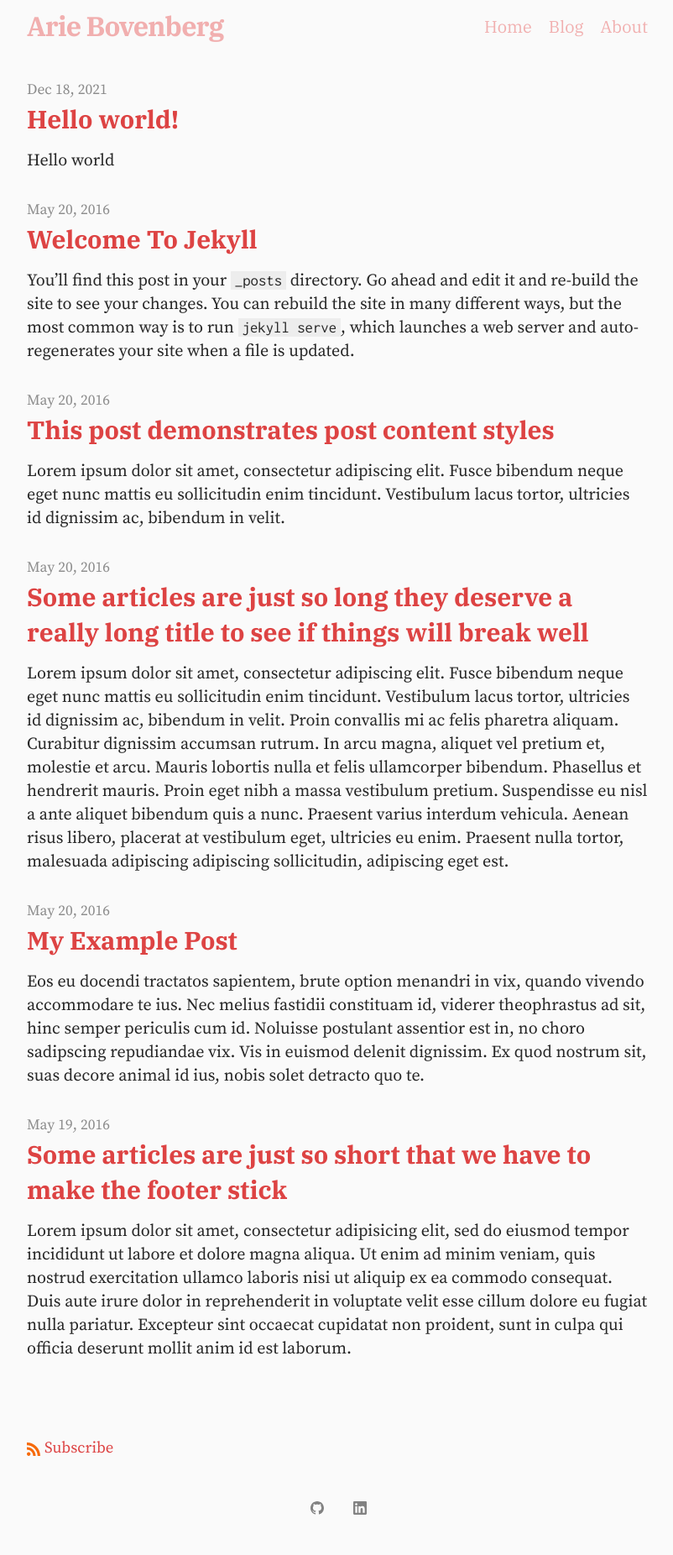
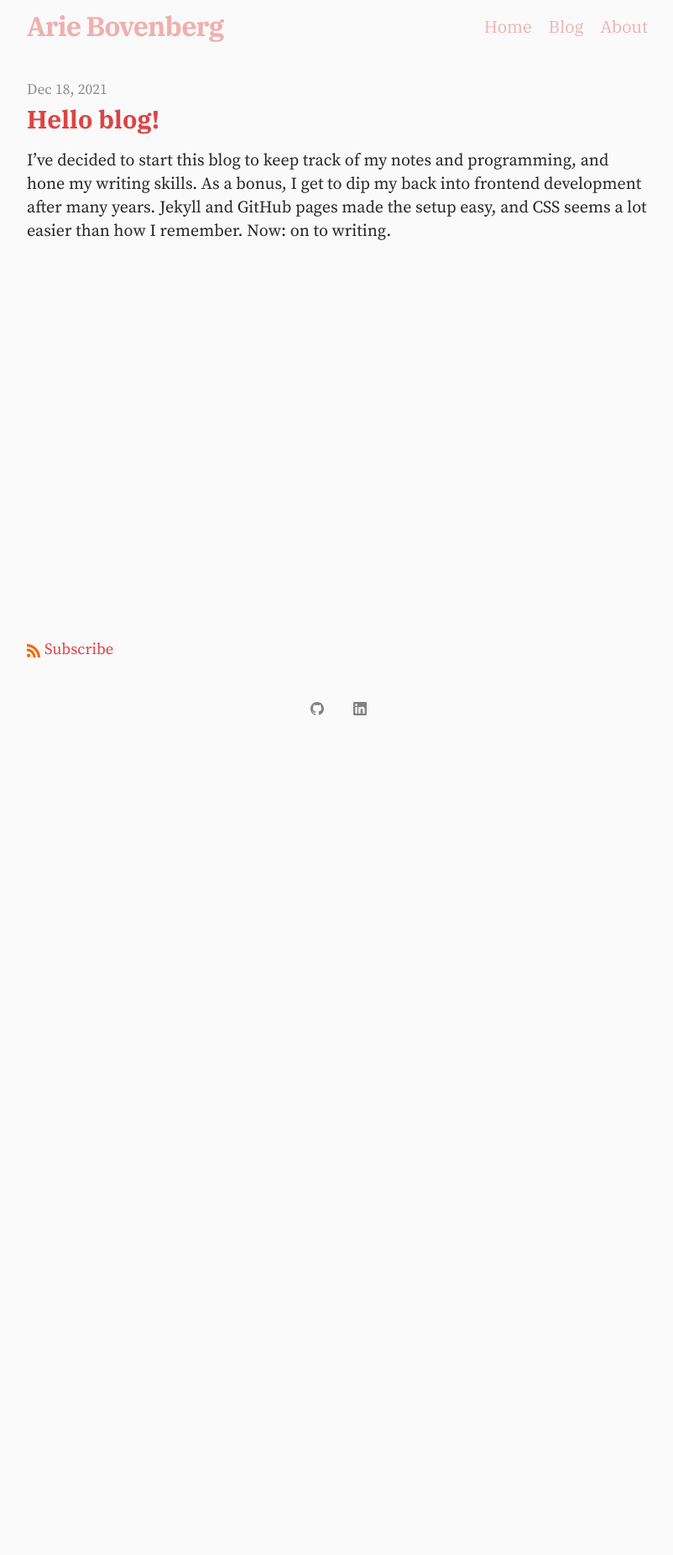
Before and after one commit to ariebovenberg/ariebovenberg.github.io, a Jekyll site: the page built from _pages/home.md, in a window 1280 px wide. Shown: the whole page at 84% size, without its empty margins (238-1040 px from the left). Built offline with Jekyll 4.4.1, drawn with Linux system fonts in a browser that asks for light colours; after the commit the page ends 900 px from its top, so only the background shows below that.

Commit message:
remove sample blog articles

````diff
--- a/_posts/2016-05-19-super-short-article.md
+++ /dev/null
@@ -1,7 +0,0 @@
----
-layout: post
-title: "Some articles are just so short that we have to make the footer stick"
-categories: misc
----
-
-Lorem ipsum dolor sit amet, consectetur adipisicing elit, sed do eiusmod tempor incididunt ut labore et dolore magna aliqua. Ut enim ad minim veniam, quis nostrud exercitation ullamco laboris nisi ut aliquip ex ea commodo consequat. Duis aute irure dolor in reprehenderit in voluptate velit esse cillum dolore eu fugiat nulla pariatur. Excepteur sint occaecat cupidatat non proident, sunt in culpa qui officia deserunt mollit anim id est laborum.
--- a/_posts/2016-05-20-my-example-post.md
+++ /dev/null
@@ -1,12 +0,0 @@
----
-layout: post
----
-
-Eos eu docendi tractatos sapientem, brute option menandri in vix, quando vivendo accommodare te ius. Nec melius fastidii constituam id, viderer theophrastus ad sit, hinc semper periculis cum id. Noluisse postulant assentior est in, no choro sadipscing repudiandae vix. Vis in euismod delenit dignissim. Ex quod nostrum sit, suas decore animal id ius, nobis solet detracto quo te.
-
-{% comment %}
-Might you have an include in your theme? Why not try it here!
-{% include my-themes-great-include.html %}
-{% endcomment %}
-
-No laudem altera adolescens has, volumus lucilius eum no. Eam ei nulla audiam efficiantur. Suas affert per no, ei tale nibh sea. Sea ne magna harum, in denique scriptorem sea, cetero alienum tibique ei eos. Labores persequeris referrentur eos ei.
--- a/_posts/2016-05-20-super-long-article.md
+++ /dev/null
@@ -1,11 +0,0 @@
----
-layout: post
-title: "Some articles are just so long they deserve a really long title to see if things will break well"
-categories: misc
----
-
-Lorem ipsum dolor sit amet, consectetur adipiscing elit. Fusce bibendum neque eget nunc mattis eu sollicitudin enim tincidunt. Vestibulum lacus tortor, ultricies id dignissim ac, bibendum in velit. Proin convallis mi ac felis pharetra aliquam. Curabitur dignissim accumsan rutrum. In arcu magna, aliquet vel pretium et, molestie et arcu. Mauris lobortis nulla et felis ullamcorper bibendum. Phasellus et hendrerit mauris. Proin eget nibh a massa vestibulum pretium. Suspendisse eu nisl a ante aliquet bibendum quis a nunc. Praesent varius interdum vehicula. Aenean risus libero, placerat at vestibulum eget, ultricies eu enim. Praesent nulla tortor, malesuada adipiscing adipiscing sollicitudin, adipiscing eget est.
-
-Lorem ipsum dolor sit amet, consectetur adipiscing elit. Fusce bibendum neque eget nunc mattis eu sollicitudin enim tincidunt. Vestibulum lacus tortor, ultricies id dignissim ac, bibendum in velit. Proin convallis mi ac felis pharetra aliquam. Curabitur dignissim accumsan rutrum. In arcu magna, aliquet vel pretium et, molestie et arcu. Mauris lobortis nulla et felis ullamcorper bibendum. Phasellus et hendrerit mauris. Proin eget nibh a massa vestibulum pretium. Suspendisse eu nisl a ante aliquet bibendum quis a nunc. Praesent varius interdum vehicula. Aenean risus libero, placerat at vestibulum eget, ultricies eu enim. Praesent nulla tortor, malesuada adipiscing adipiscing sollicitudin, adipiscing eget est.
-
-Lorem ipsum dolor sit amet, consectetur adipiscing elit. Fusce bibendum neque eget nunc mattis eu sollicitudin enim tincidunt. Vestibulum lacus tortor, ultricies id dignissim ac, bibendum in velit. Proin convallis mi ac felis pharetra aliquam. Curabitur dignissim accumsan rutrum. In arcu magna, aliquet vel pretium et, molestie et arcu. Mauris lobortis nulla et felis ullamcorper bibendum. Phasellus et hendrerit mauris. Proin eget nibh a massa vestibulum pretium. Suspendisse eu nisl a ante aliquet bibendum quis a nunc. Praesent varius interdum vehicula. Aenean risus libero, placerat at vestibulum eget, ultricies eu enim. Praesent nulla tortor, malesuada adipiscing adipiscing sollicitudin, adipiscing eget est.
--- a/_posts/2016-05-20-this-post-demonstrates-post-content-styles.md
+++ /dev/null
@@ -1,115 +0,0 @@
----
-layout: post
-title: "This post demonstrates post content styles"
-categories: junk
-author:
-- Bart Simpson
-- Nelson Mandela Muntz
-meta: "Springfield"
----
-
-Lorem ipsum dolor sit amet, consectetur adipiscing elit. Fusce bibendum neque eget nunc mattis eu sollicitudin enim tincidunt. Vestibulum lacus tortor, ultricies id dignissim ac, bibendum in velit.
-
-## Some great heading (h2)
-
-Proin convallis mi ac felis pharetra aliquam. Curabitur dignissim accumsan rutrum. In arcu magna, aliquet vel pretium et, molestie et arcu.
-
-Mauris lobortis nulla et felis ullamcorper bibendum. Phasellus et hendrerit mauris. Proin eget nibh a massa vestibulum pretium. Suspendisse eu nisl a ante aliquet bibendum quis a nunc. Praesent varius interdum vehicula. Aenean risus libero, placerat at vestibulum eget, ultricies eu enim. Praesent nulla tortor, malesuada adipiscing adipiscing sollicitudin, adipiscing eget est.
-
-## Another great heading (h2)
-
-Lorem ipsum dolor sit amet, consectetur adipiscing elit. Fusce bibendum neque eget nunc mattis eu sollicitudin enim tincidunt. Vestibulum lacus tortor, ultricies id dignissim ac, bibendum in velit.
-
-### Some great subheading (h3)
-
-Proin convallis mi ac felis pharetra aliquam. Curabitur dignissim accumsan rutrum. In arcu magna, aliquet vel pretium et, molestie et arcu. Mauris lobortis nulla et felis ullamcorper bibendum.
-
-Phasellus et hendrerit mauris. Proin eget nibh a massa vestibulum pretium. Suspendisse eu nisl a ante aliquet bibendum quis a nunc.
-
-### Some great subheading (h3)
-
-Praesent varius interdum vehicula. Aenean risus libero, placerat at vestibulum eget, ultricies eu enim. Praesent nulla tortor, malesuada adipiscing adipiscing sollicitudin, adipiscing eget est.
-
-> This quote will *change* your life. It will reveal the <i>secrets</i> of the universe, and all the wonders of humanity. Don't <em>misuse</em> it.
-
-Lorem ipsum dolor sit amet, consectetur adipiscing elit. Fusce bibendum neque eget nunc mattis eu sollicitudin enim tincidunt.
-
-### Some great subheading (h3)
-
-Vestibulum lacus tortor, ultricies id dignissim ac, bibendum in velit. Proin convallis mi ac felis pharetra aliquam. Curabitur dignissim accumsan rutrum.
-
-```html
-<html>
-  <head>
-  </head>
-  <body>
-    <p>Hello, World!</p>
-  </body>
-</html>
-```
-
-
-In arcu magna, aliquet vel pretium et, molestie et arcu. Mauris lobortis nulla et felis ullamcorper bibendum. Phasellus et hendrerit mauris.
-
-#### You might want a sub-subheading (h4)
-
-In arcu magna, aliquet vel pretium et, molestie et arcu. Mauris lobortis nulla et felis ullamcorper bibendum. Phasellus et hendrerit mauris.
-
-In arcu magna, aliquet vel pretium et, molestie et arcu. Mauris lobortis nulla et felis ullamcorper bibendum. Phasellus et hendrerit mauris.
-
-#### But it's probably overkill (h4)
-
-In arcu magna, aliquet vel pretium et, molestie et arcu. Mauris lobortis nulla et felis ullamcorper bibendum. Phasellus et hendrerit mauris.
-
-##### Could be a smaller sub-heading, `pacman` (h5)
-
-In arcu magna, aliquet vel pretium et, molestie et arcu. Mauris lobortis nulla et felis ullamcorper bibendum. Phasellus et hendrerit mauris.
-
-###### Small yet significant sub-heading  (h6)
-
-In arcu magna, aliquet vel pretium et, molestie et arcu. Mauris lobortis nulla et felis ullamcorper bibendum. Phasellus et hendrerit mauris.
-
-### Oh hai, an unordered list!!
-
-In arcu magna, aliquet vel pretium et, molestie et arcu. Mauris lobortis nulla et felis ullamcorper bibendum. Phasellus et hendrerit mauris.
-
-- First item, yo
-- Second item, dawg
-- Third item, what what?!
-- Fourth item, fo sheezy my neezy
-
-### Oh hai, an ordered list!!
-
-In arcu magna, aliquet vel pretium et, molestie et arcu. Mauris lobortis nulla et felis ullamcorper bibendum. Phasellus et hendrerit mauris.
-
-1. First item, yo
-2. Second item, dawg
-3. Third item, what what?!
-4. Fourth item, fo sheezy my neezy
-
-
-
-## Headings are cool! (h2)
-
-Proin eget nibh a massa vestibulum pretium. Suspendisse eu nisl a ante aliquet bibendum quis a nunc. Praesent varius interdum vehicula. Aenean risus libero, placerat at vestibulum eget, ultricies eu enim. Praesent nulla tortor, malesuada adipiscing adipiscing sollicitudin, adipiscing eget est.
-
-Praesent nulla tortor, malesuada adipiscing adipiscing sollicitudin, adipiscing eget est.
-
-Proin eget nibh a massa vestibulum pretium. Suspendisse eu nisl a ante aliquet bibendum quis a nunc.
-
-### Tables
-
-Title 1               | Title 2               | Title 3               | Title 4
---------------------- | --------------------- | --------------------- | ---------------------
-lorem                 | lorem ipsum           | lorem ipsum dolor     | lorem ipsum dolor sit
-lorem ipsum dolor sit | lorem ipsum dolor sit | lorem ipsum dolor sit | lorem ipsum dolor sit
-lorem ipsum dolor sit | lorem ipsum dolor sit | lorem ipsum dolor sit | lorem ipsum dolor sit
-lorem ipsum dolor sit | lorem ipsum dolor sit | lorem ipsum dolor sit | lorem ipsum dolor sit
-
-
-Title 1 | Title 2 | Title 3 | Title 4
---- | --- | --- | ---
-lorem | lorem ipsum | lorem ipsum dolor | lorem ipsum dolor sit
-lorem ipsum dolor sit amet | lorem ipsum dolor sit amet consectetur | lorem ipsum dolor sit amet | lorem ipsum dolor sit
-lorem ipsum dolor | lorem ipsum | lorem | lorem ipsum
-lorem ipsum dolor | lorem ipsum dolor sit | lorem ipsum dolor sit amet | lorem ipsum dolor sit amet consectetur
--- a/_posts/2016-05-20-welcome-to-jekyll.md
+++ /dev/null
@@ -1,23 +0,0 @@
----
-layout: post
----
-You’ll find this post in your `_posts` directory. Go ahead and edit it and re-build the site to see your changes. You can rebuild the site in many different ways, but the most common way is to run `jekyll serve`, which launches a web server and auto-regenerates your site when a file is updated.
-
-To add new posts, simply add a file in the `_posts` directory that follows the convention `YYYY-MM-DD-name-of-post.ext` and includes the necessary front matter. Take a look at the source for this post to get an idea about how it works.
-
-Jekyll also offers powerful support for code snippets:
-
-{% highlight ruby %}
-# abcdefghijklmnopqrstuvwxyzabcdefghijklmnopqrstuvwxyzabcdefghijklmnopqrstuvwxyz
-def print_hi(name)
-  puts "Hi, #{name}"
-end
-print_hi('Tom')
-#=> prints 'Hi, Tom' to STDOUT.
-{% endhighlight %}
-
-Check out the [Jekyll docs][jekyll-docs] for more info on how to get the most out of Jekyll. File all bugs/feature requests at [Jekyll’s GitHub repo][jekyll-gh]. If you have questions, you can ask them on [Jekyll Talk][jekyll-talk].
-
-[jekyll-docs]: http://jekyllrb.com/docs/home
-[jekyll-gh]:   https://github.com/jekyll/jekyll
-[jekyll-talk]: https://talk.jekyllrb.com/
--- a/_posts/2021-12-18-hello-world.md
+++ b/_posts/2021-12-18-hello-world.md
@@ -1,16 +1,11 @@
 ---
 layout: post
-title:  "Hello world!"
+title:  "Hello blog!"
 date:   2021-12-18 09:46:43 +0100
-categories: hello world
 ---
-Hello world
 
-`some code one-liner`
-
-{% highlight python %}
->>> def print_hi(name):
->>>    print(f"Hi, {name}")
->>> print_hi("Bob")
-Hi, Bob
-{% endhighlight %}
+I've decided to start this blog to keep track of my notes and programming,
+and hone my writing skills.
+As a bonus, I get to dip my back into frontend development after many years.
+Jekyll and GitHub pages made the setup easy, and CSS seems a lot easier than how I remember.
+Now: on to writing.
````
